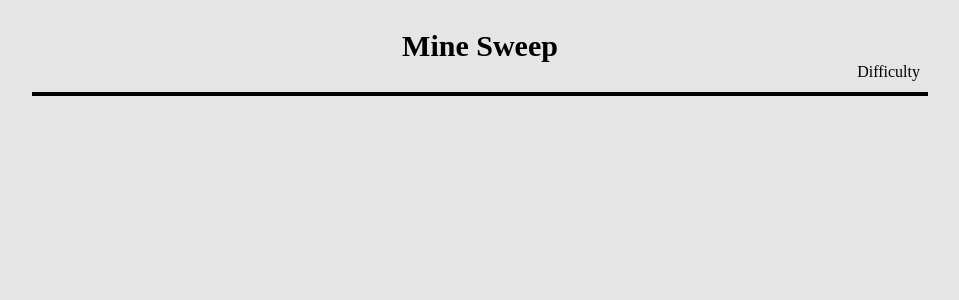
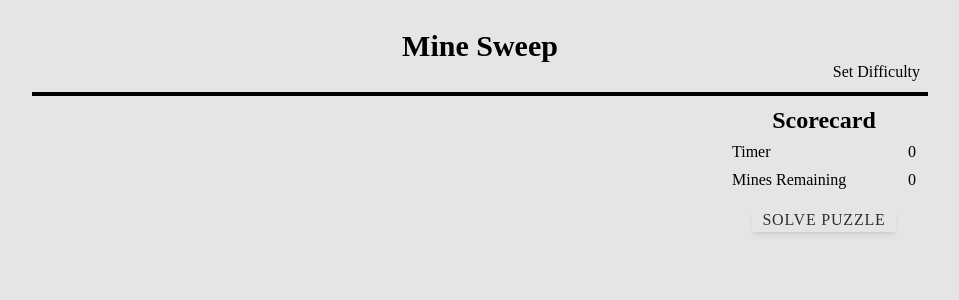
Before and after one commit to timjquigg/minesweep, a Next.js app: page / in a window 1280 px wide. Shown: the top 300 px of the page, without its empty margins (160-1119 px from the left). Built offline with nearby package versions, Linux system fonts and the light colour scheme.

Commit message:
Add scorecard to game. It shows a timer and mines remaining

```diff
--- a/app/page.tsx
+++ b/app/page.tsx
@@ -1,18 +1,48 @@
+"use client";
+import { useContext } from "react";
+import { BoardContext } from "@/providers/boardProvider";
 import GameBoard from "@/components/gameBoard";
-// import Menu from "./menu";
 import Results from "./results";
-// import BoardProvider from "@/providers/boardProvider";
 import { Inter } from "next/font/google";
+import Scorecard from "@/components/scorecard";
+import StyledButton from "@/components/styledButton";
+import { solvePuzzle } from "@/lib/solvePuzzle";
 
 const inter = Inter({ subsets: ["latin"] });
 
 export default function Home() {
+  const { board, setGameOver, setGameLost, setGameWon } =
+    useContext(BoardContext);
+
+  const handleClick = () => {
+    const result = solvePuzzle(board);
+    setGameOver(true);
+    if (result) {
+      setGameWon(true);
+    } else {
+      setGameLost(true);
+    }
+  };
+
   return (
-    // <BoardProvider>
     <main>
-      <GameBoard />
+      <div className="flex flex-row">
+        <div className="flex-1"></div>
+        <GameBoard />
+        <div className="flex flex-col items-end flex-1">
+          <div className="m-2 space-y-4">
+            <Scorecard />
+            <StyledButton
+              id="Solve"
+              classes="w-36 flex justify-center mx-auto "
+              callback={handleClick}
+            >
+              Solve Puzzle
+            </StyledButton>
+          </div>
+        </div>
+      </div>
       <Results />
     </main>
-    // </BoardProvider>
   );
 }
--- a/app/title.tsx
+++ b/app/title.tsx
@@ -19,7 +19,7 @@ export default function Title() {
         <div className="flex flex-row justify-end items-end flex-1">
           <div className="">
             <button className="m-2" onClick={handleClick}>
-              Difficulty
+              Set Difficulty
             </button>
           </div>
         </div>
--- a/components/cell.tsx
+++ b/components/gameBoard/cell.tsx
@@ -11,6 +11,7 @@ type Props = {
 export default function Cell({ cell }: Props) {
   const {
     board,
+    setGameStarted,
     setGameOver,
     setGameWon,
     setGameLost,
@@ -33,7 +34,7 @@ export default function Cell({ cell }: Props) {
       if (cell.isMine) {
         // Show all mines
         revealBoard();
-
+        setGameStarted(false);
         setGameOver(true);
         setGameWon(false);
         setGameLost(true);
--- /dev/null
+++ b/components/scorecard/index.tsx
@@ -0,0 +1,14 @@
+"use client";
+import MinesRemaining from "./minesRemaining";
+import Timer from "./timer";
+
+export default function Scorecard() {
+  return (
+    <div className="w-48 ">
+      {/* <div className="w-48 border-solid border-2 border-red-500"> */}
+      <h2 className="text-center font-bold font-sans text-2xl">Scorecard</h2>
+      <Timer />
+      <MinesRemaining />
+    </div>
+  );
+}
--- /dev/null
+++ b/components/scorecard/minesRemaining.tsx
@@ -0,0 +1,29 @@
+import { DIFFICULTIES } from "@/constants";
+import { useContext, useState, useEffect, useCallback } from "react";
+import { BoardContext } from "../../providers/boardProvider";
+import { countMines } from "@/lib/countMines";
+
+export default function MinesRemaining() {
+  const { difficulty, board } = useContext(BoardContext);
+  const [minesRemaining, setMinesRemaining] = useState(0);
+
+  const findMinesRemaining = useCallback(() => {
+    let mines = 0;
+    if (board.length > 0) {
+      mines = DIFFICULTIES[difficulty].mines;
+    }
+    const flags = countMines(board);
+    return mines - flags;
+  }, [board, difficulty]);
+
+  useEffect(() => {
+    setMinesRemaining(findMinesRemaining());
+  }, [board, findMinesRemaining]);
+
+  return (
+    <div className="flex flex-row justify-between m-1">
+      <h3 className="">Mines Remaining</h3>
+      <p>{minesRemaining}</p>
+    </div>
+  );
+}
--- /dev/null
+++ b/components/scorecard/timer.tsx
@@ -0,0 +1,24 @@
+import { useContext, useEffect } from "react";
+import { BoardContext } from "@/providers/boardProvider";
+
+export default function Timer() {
+  const { gameStarted, gameOver, time, setTime } = useContext(BoardContext);
+
+  useEffect(() => {
+    const updateTime = () => {
+      setTime((prevTime: number) => prevTime + 1);
+    };
+
+    if (gameStarted && !gameOver) {
+      const interval = setInterval(updateTime, 1000);
+      return () => clearInterval(interval);
+    }
+  }, [gameStarted, gameOver, setTime]);
+
+  return (
+    <div className="flex flex-row justify-between m-1">
+      <h3 className="">Timer</h3>
+      <p>{time}</p>
+    </div>
+  );
+}
--- /dev/null
+++ b/lib/countMines.ts
@@ -0,0 +1,13 @@
+// This function will count how many mines have been flagged and return the number
+
+export const countMines = (board: Board): number => {
+  let count = 0;
+  board.forEach((row) => {
+    row.forEach((cell) => {
+      if (cell.isFlagged && cell.isMine) {
+        count++;
+      }
+    });
+  });
+  return count;
+};
--- /dev/null
+++ b/lib/solvePuzzle.ts
@@ -0,0 +1,16 @@
+// This function will go through the board and reveal all the cells that are not yet revealed. It will return true if none of the cells are mines, and false if any of the cells are mines.
+
+export const solvePuzzle = (board: Board): boolean => {
+  let isSafe = true;
+  board.forEach((row) => {
+    row.forEach((cell) => {
+      if (!cell.isRevealed) {
+        cell.isRevealed = true;
+        if (cell.isMine) {
+          isSafe = false;
+        }
+      }
+    });
+  });
+  return isSafe;
+};
--- a/providers/boardProvider.tsx
+++ b/providers/boardProvider.tsx
@@ -2,7 +2,13 @@
 import { DIFFICULTIES } from "@/constants";
 import { checkBoard } from "@/lib/checkBoard";
 import makeBoard from "@/lib/makeBoard";
-import { useState, useEffect, createContext, useCallback } from "react";
+import {
+  useState,
+  useEffect,
+  createContext,
+  useCallback,
+  Dispatch,
+} from "react";
 // This function will return the game board context
 
 type Props = {
@@ -17,12 +23,14 @@ interface BoardContext {
   gameLost: boolean;
   gameStarted: boolean;
   gamePaused: boolean;
+  time: number;
   setDifficulty: (difficulty: keyof typeof DIFFICULTIES) => void;
   setGameOver: (gameOver: boolean) => void;
   setGameWon: (gameWon: boolean) => void;
   setGameLost: (gameLost: boolean) => void;
   setGameStarted: (gameStarted: boolean) => void;
   setGamePaused: (gamePaused: boolean) => void;
+  setTime: Dispatch<React.SetStateAction<number>>;
   updateCell: (cell: Cell) => void;
   reset: (dif?: keyof typeof DIFFICULTIES) => void;
   revealBoard: () => void;
@@ -36,12 +44,14 @@ export const BoardContext = createContext<BoardContext>({
   gameLost: false,
   gameStarted: false,
   gamePaused: false,
+  time: 0,
   setDifficulty: () => {},
   setGameOver: () => {},
   setGameWon: () => {},
   setGameLost: () => {},
   setGameStarted: () => {},
   setGamePaused: () => {},
+  setTime: () => {},
   updateCell: () => {},
   reset: (dif?: keyof typeof DIFFICULTIES) => {},
   revealBoard: () => {},
@@ -56,6 +66,7 @@ export default function BoardProvider({ children }: Props) {
   const [gameLost, setGameLost] = useState<boolean>(false);
   const [gameStarted, setGameStarted] = useState<boolean>(false);
   const [gamePaused, setGamePaused] = useState<boolean>(false);
+  const [time, setTime] = useState<number>(0);
 
   const reset = (dif: keyof typeof DIFFICULTIES = difficulty) => {
     console.log("reset");
@@ -64,6 +75,7 @@ export default function BoardProvider({ children }: Props) {
     setGameLost(false);
     setGameStarted(false);
     setGamePaused(false);
+    setTime(0);
     getNewBoard(dif);
   };
 
@@ -83,6 +95,7 @@ export default function BoardProvider({ children }: Props) {
   const getNewBoard = useCallback((difficulty: keyof typeof DIFFICULTIES) => {
     const newBoard = makeBoard(difficulty);
     setBoard(newBoard);
+    setGameStarted(true);
   }, []);
 
   // This will update a cell to show it has been clicked
@@ -108,12 +121,14 @@ export default function BoardProvider({ children }: Props) {
     gameLost,
     gameStarted,
     gamePaused,
+    time,
     setDifficulty,
     setGameOver,
     setGameWon,
     setGameLost,
     setGameStarted,
     setGamePaused,
+    setTime,
     updateCell,
     reset,
     revealBoard,
```
Also changed, not shown: components/gameBoard/index.tsx (renamed from components/gameBoard.tsx).
